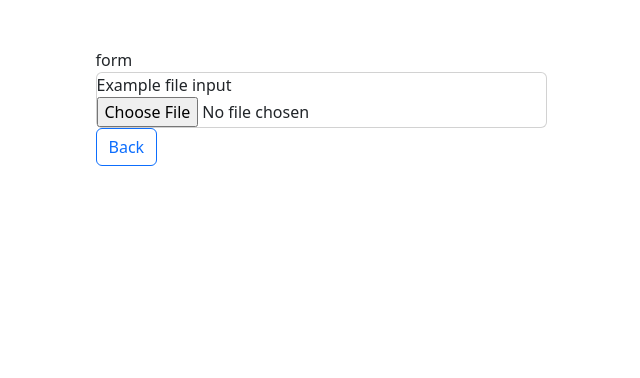
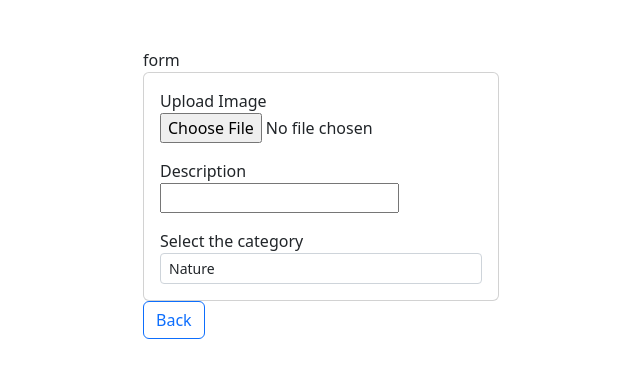
Before and after one commit to Maltilda-Nyaboke/Photo-booth, a Django app: page /add/ in a window 1280 px wide. Shown: the top 378 px of the page, without its empty margins (319-959 px from the left). Run offline with Django 3.2, Linux system fonts and the light colour scheme.

Commit message:
style:add option values to form

```diff
--- a/tilda/templates/photos/add.html
+++ b/tilda/templates/photos/add.html
@@ -1,5 +1,6 @@
 <!DOCTYPE html>
 <html lang="en">
+
 <head>
     <meta charset="UTF-8">
     <meta http-equiv="X-UA-Compatible" content="IE=edge">
@@ -8,16 +9,30 @@
     <link href="https://cdn.jsdelivr.net/npm/bootstrap@5.2.0-beta1/dist/css/bootstrap.min.css" rel="stylesheet"
         integrity="sha384-0evHe/X+R7YkIZDRvuzKMRqM+OrBnVFBL6DOitfPri4tjfHxaWutUpFmBp4vmVor" crossorigin="anonymous">
 </head>
+
 <body class="m-5">
     <div class="container">
         <div class="row justify-content-center">
-        <div class="col-md-5">
+            <div class="col-md-4">
                 form
                 <div class="card">
                     <form>
-                    <div class="form-group">
-                      <label for="exampleFormControlFile1">Example file input</label>
-                      <input type="file" class="form-control-file" id="exampleFormControlFile1">
+                        <div class="form-group m-3">
+                            <label>Upload Image</label>
+                            <input type="file" class="form-control-file">
+                        </div>
+                        <div class="form-group m-3">
+                            <label>Description</label>
+                            <input type="text" class="form-control-file">
+                        </div>
+                        <div class="form-group m-3">
+                            <label>Select the category</label>
+                            <select class="form-control form-control-sm">
+                                <option>Nature</option>
+                                <option>Culture</option>
+                                <option>Food</option>
+
+                            </select>
                         </div>
                     </form>
                 </div>
@@ -27,4 +42,5 @@ integrity="sha384-0evHe/X+R7YkIZDRvuzKMRqM+OrBnVFBL6DOitfPri4tjfHxaWutUpFmBp4vmV
         </div>
     </div>
 </body>
+
 </html>
```
Lines whose indentation alone changed are shown as unchanged.
